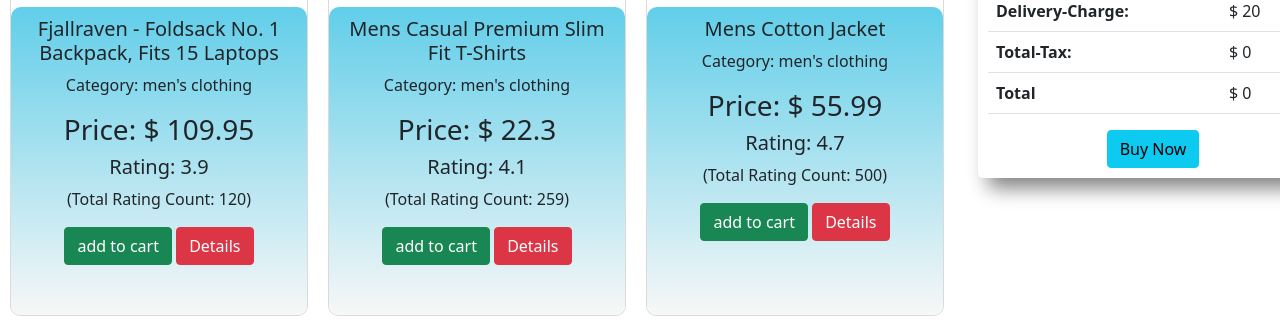
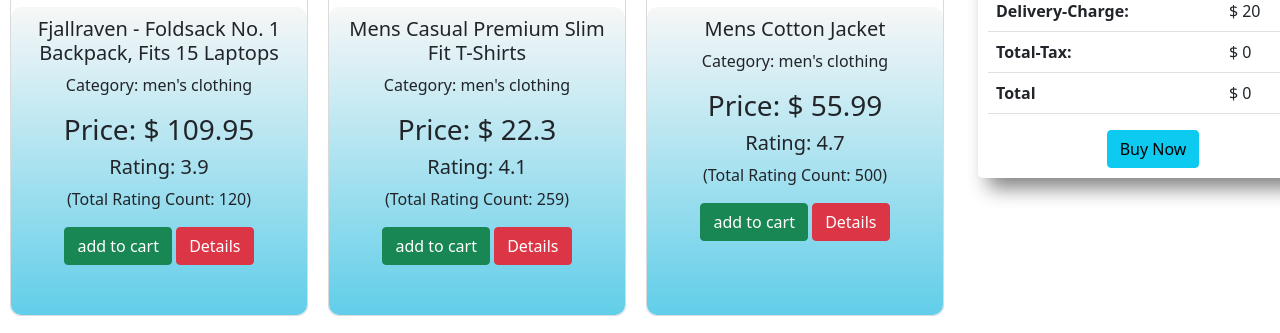
Before and after one commit to Sajibulislam098/ranga-store, a plain HTML site: page index.html in a window 1280 px wide. Shown: the part 310-643 px from the top of the page. Drawn offline with nearby package versions, Linux system fonts and the light colour scheme.

Commit message:
color fixed

```diff
--- a/css/style.css
+++ b/css/style.css
@@ -11,34 +11,26 @@
 }
 .search-field {
   border: 1px solid rgb(97, 206, 233);
-  /* border: none; */
+
   border-radius: 5px;
   padding: 5px;
-  /* width: 180px;
-  height: 30px; */
   outline: none;
 }
 .search-field:hover {
   outline: none;
-  /* border: none; */
 }
 .search-box {
-  /* border: 1px solid green; */
   width: 281px;
   border-radius: 5px;
   margin: auto;
   margin-top: 50px;
   border-right: none;
 }
-/* .search-button {
-  padding: 10px 50px;
-  border-radius: 55px;
-  margin-left: 25px;
-} */
+
 #all-products {
   display: grid;
   grid-template-columns: repeat(3, 1fr);
-  /* border: 1px solid black; */
+
   text-align: center;
   width: 100%;
   margin: auto;
@@ -52,7 +44,6 @@
   height: 480px;
   border-radius: 10px;
   border: 1px solid rgba(100, 98, 98, 0.233);
-  /* background-color: rgb(107, 170, 221); */
 }
 .single-product:hover {
   box-shadow: 4px 4px 7px gray;
@@ -64,7 +55,7 @@
   height: 150px;
 }
 .product-body {
-  background-image: linear-gradient(rgb(97, 206, 233), rgb(247, 247, 247));
+  background-image: linear-gradient(rgb(247, 247, 247), rgb(97, 206, 233));
   height: 308px;
   border-radius: 10px;
   padding: 10px;
```
Also changed, not shown: index.html (+1 -13 lines).
